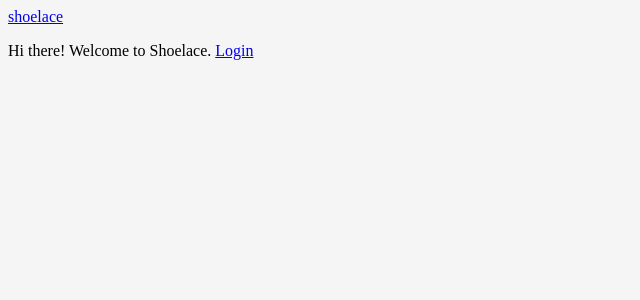
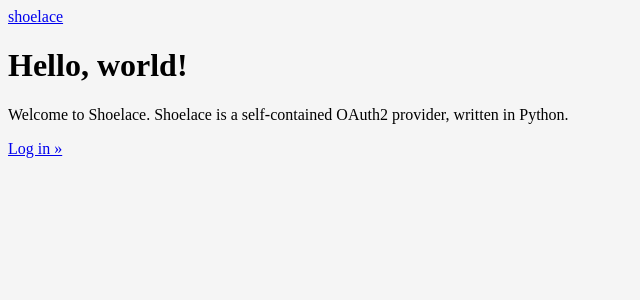
Before and after one commit to sunlightlabs/login.sunlightfoundation.com, a Django app: page / in a window 1280 px wide. Shown: the top 300 px of the page, without its empty margins (0-640 px from the left). Run offline with Django 3.2, Linux system fonts and the light colour scheme; some libraries are stand-ins or nearby versions.

Commit message:
homepage things

```diff
--- a/shoelace/apps/accounts/urls.py
+++ b/shoelace/apps/accounts/urls.py
@@ -1,13 +1,13 @@
 from django.conf.urls.defaults import patterns, include, url
 
 urlpatterns = patterns('',
-    (
+    url(
         r'^login/$',
         'django.contrib.auth.views.login',
         {
             'template_name': 'accounts/login.html'
-        }
+        },
     ),
-    (r'^profile/$', 'shoelace.apps.accounts.views.profile'),
+    url(r'^profile/$', 'shoelace.apps.accounts.views.profile')
 
 )
--- a/shoelace/templates/accounts/homepage.html
+++ b/shoelace/templates/accounts/homepage.html
@@ -3,6 +3,15 @@
 {% block title %}Shoelace{% endblock %}
 
 {% block content %}
-    Hi there! Welcome to Shoelace.
-    <a href = '/accounts/login' >Login</a>
+    <div class="hero-unit">
+        <h1>Hello, world! <small></small></h1>
+        <p>Welcome to Shoelace. Shoelace is a self-contained OAuth2 provider,
+        written in Python.</p>
+        <p>
+            <a
+                href="/accounts/login"
+                class="btn btn-primary btn-large"
+            >Log in &raquo;</a>
+        </p> {# XXX: use {% url 'login' %} when it works ... #}
+    </div>
 {% endblock %}
```
